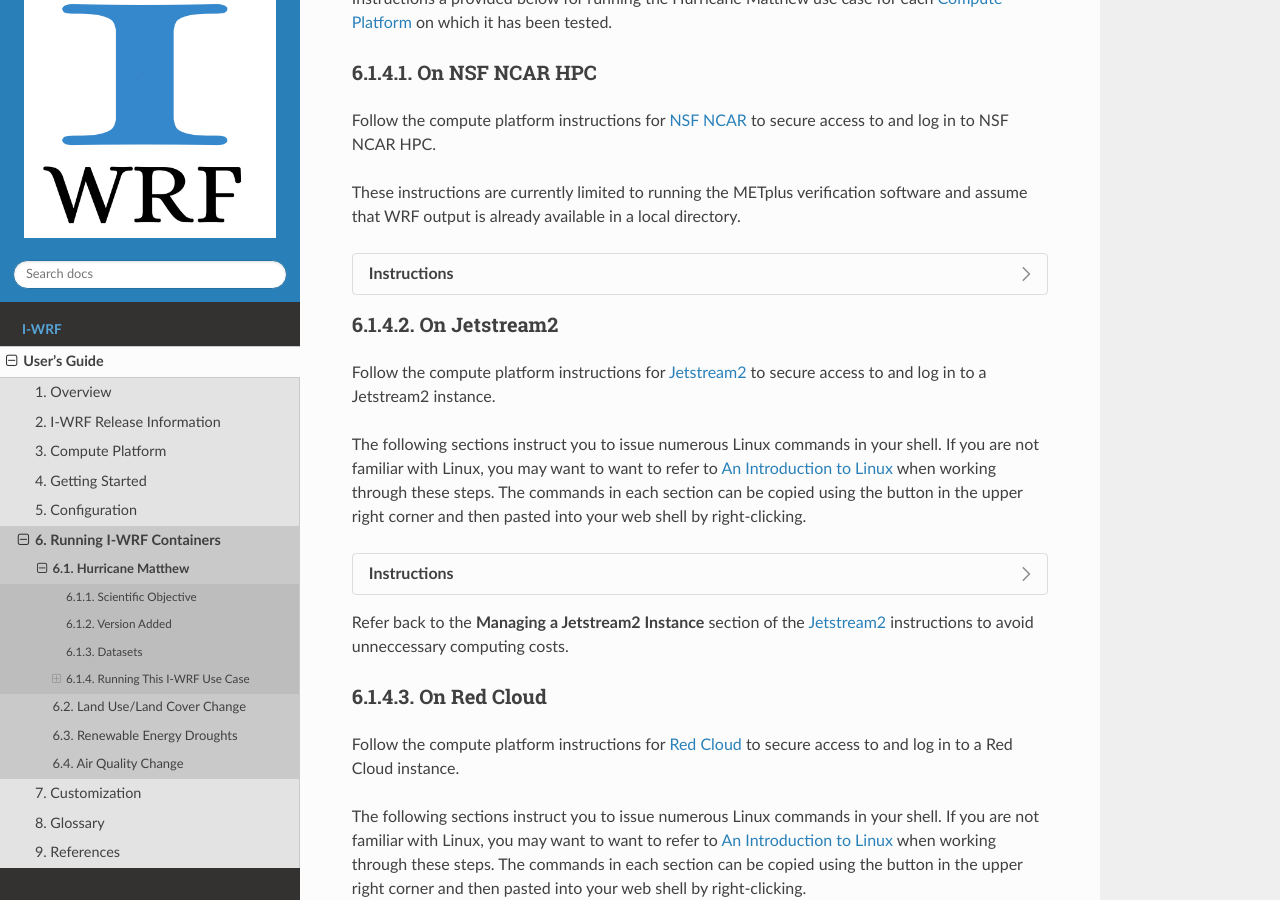
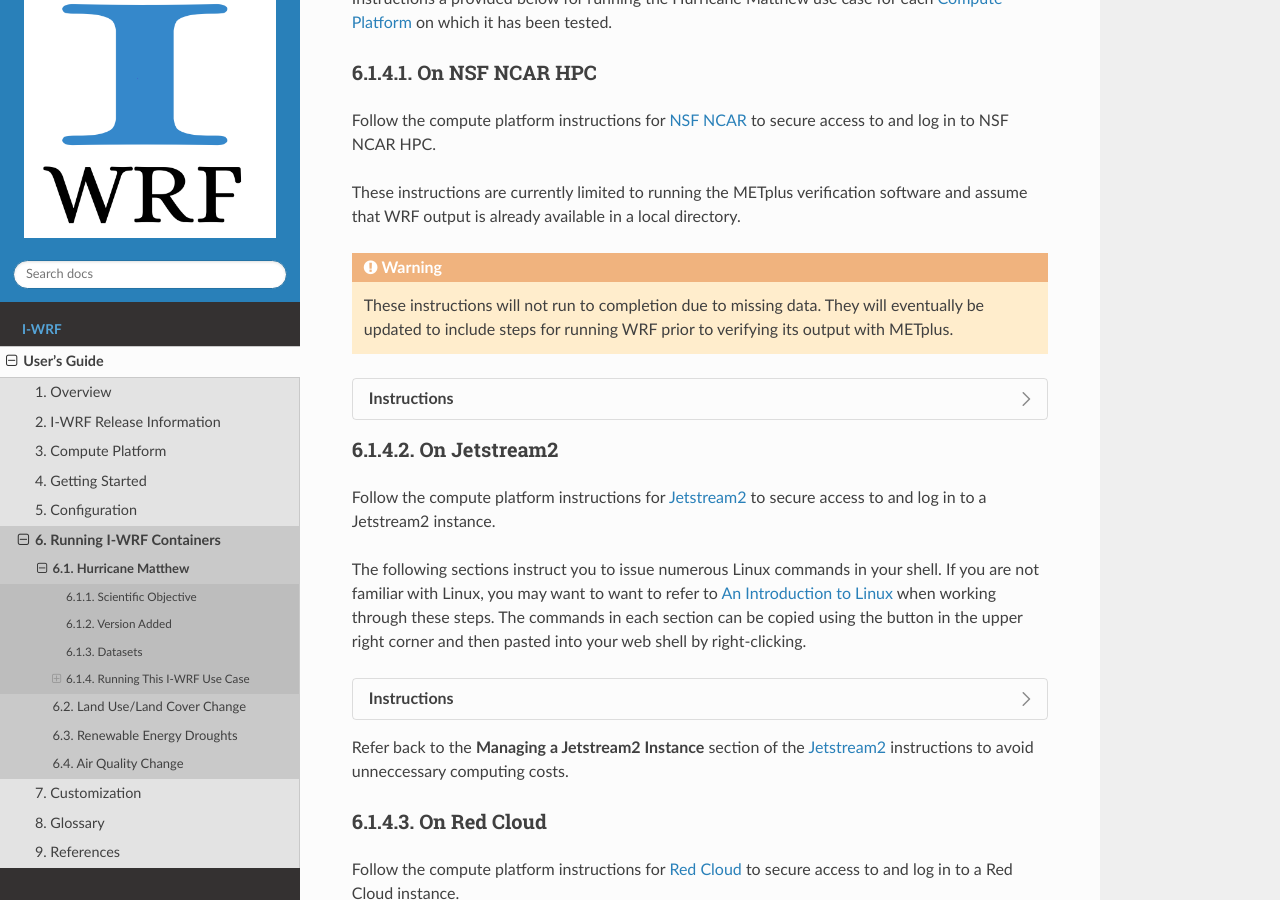
Before and after one commit to NCAR/i-wrf, a Sphinx documentation site: the page built from docs/Users_Guide/use-cases/matthew.rst, in a window 1280 px wide and 900 px high, scrolled down 613 px. Built offline with Sphinx 7.4.7 and the Read the Docs theme 3.1.0, drawn with Linux system fonts in a browser that asks for light colours; comment, search, counter and statistics services are not loaded.

Commit message:
Per #82, add warning about missing data

```diff
--- a/docs/Users_Guide/use-cases/matthew/nsf-ncar.rst
+++ b/docs/Users_Guide/use-cases/matthew/nsf-ncar.rst
@@ -8,6 +8,12 @@ to secure access to and log in to NSF NCAR HPC.
 
 These instructions are currently limited to running the METplus verification
 software and assume that WRF output is already available in a local directory.
+
+.. warning::
+
+  These instructions will not run to completion due to missing data.
+  They will eventually be updated to include steps for running WRF prior to
+  verifying its output with METplus.
 
 .. dropdown:: Instructions
 
```
